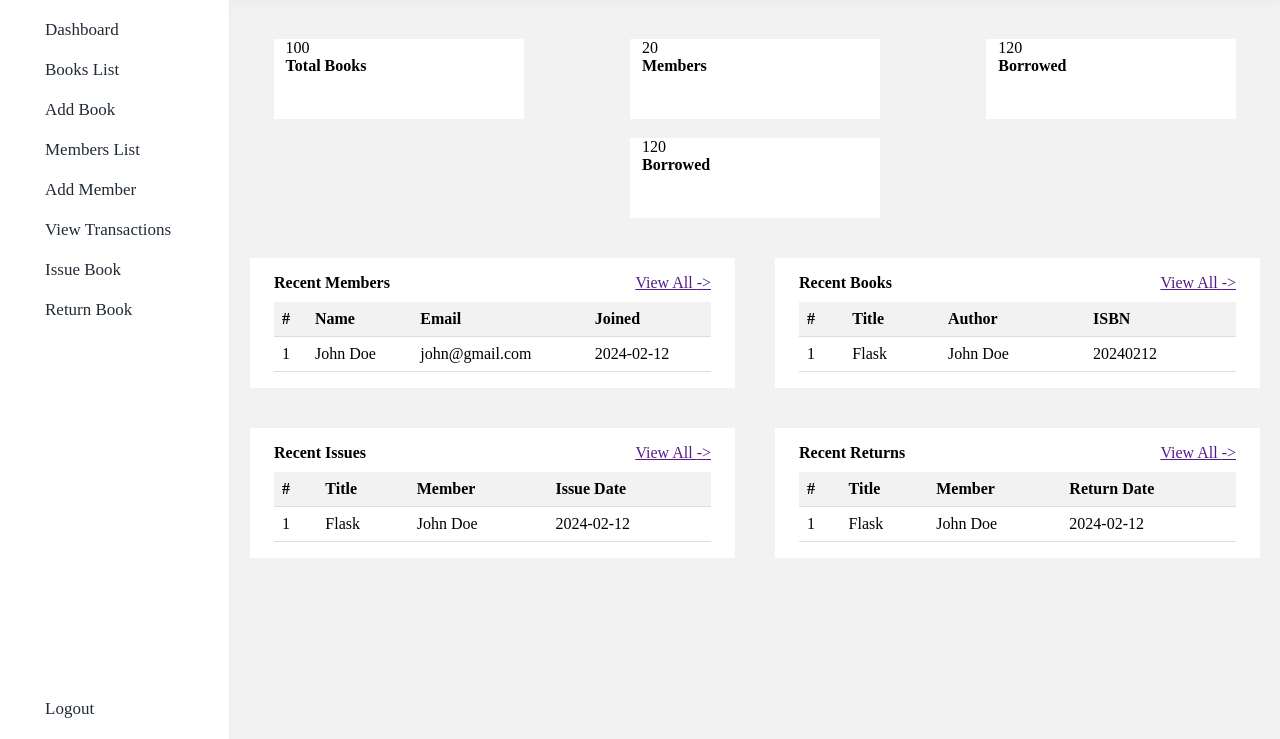
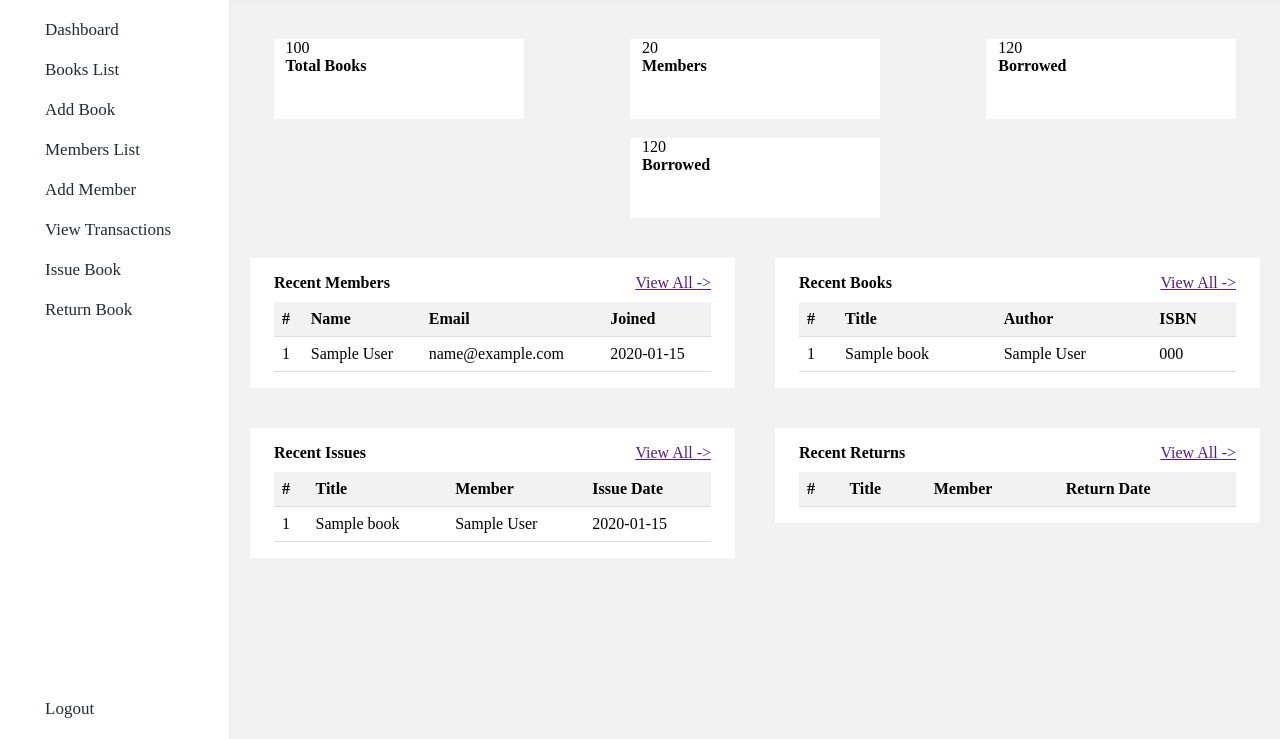
Before and after one commit to emmanuel-mwendwa/Library_Management_System, a Flask app: page / in a window 1280 px wide. Shown: the part 61-800 px from the top of the page. Run offline with Flask 3, Linux system fonts and the light colour scheme; a user stored in the database is signed in; tables that the repository leaves empty hold one stand-in row (values such as "Sample post"); lists and menus that the app fills with data are empty.

Commit message:
Real info on the dashboard

```diff
--- a/app/auth/views.py
+++ b/app/auth/views.py
@@ -66,7 +66,7 @@ def logout():
 
     logout_user()
 
-    flash("You have been logged out!!", category="success")
+    flash("Logged out successfully!!", category="success")
 
     return redirect(url_for('auth.login'))
 
--- a/app/models.py
+++ b/app/models.py
@@ -78,6 +78,7 @@ class Transaction(db.Model):
     return_date = db.Column(db.DateTime, nullable=True)
     rent_fee = db.Column(db.Float, default=0.0)
     expected_return_date = db.Column(db.DateTime, nullable=False)
+    status = db.Column(db.String(20))
 
 
     def calculate_rent_fee(self):
--- a/app/static/base.css
+++ b/app/static/base.css
@@ -41,22 +41,6 @@ body {
     align-items: center;
     gap: 1.5rem;
     text-align: end;
-}
-
-.header .search-container {
-    max-width: 600px;
-    position: relative;
-    display: flex;
-}
-
-.header .search-container form .search-bar {
-    border: 1px solid gray;
-    border-radius: 5px;
-    height: 20px;
-    width: 100%;
-    padding: 14px 23px;
-    outline: 0;
-    background-color: #f5f5f5;
 }
 
 .sidebar {
--- a/app/templates/index.html
+++ b/app/templates/index.html
@@ -49,12 +49,14 @@
                     </tr>
                 </thead>
                 <tbody>
+                    {% for recent_member in recent_members %}
                     <tr>
-                        <td>1</td>
-                        <td>John Doe</td>
-                        <td>john@gmail.com</td>
-                        <td>2024-02-12</td>
+                        <td>{{ loop.index }}</td>
+                        <td>{{ recent_member.first_name }} {{ recent_member.last_name }}</td>
+                        <td>{{ recent_member.email }}</td>
+                        <td>{{ recent_member.created_at.date() }}</td>
                     </tr>
+                    {% endfor %}
                 </tbody>
             </table>
         </div>
@@ -76,12 +78,14 @@
                     </tr>
                 </thead>
                 <tbody>
+                    {% for recent_book in recent_books %}
                     <tr>
-                        <td>1</td>
-                        <td>Flask</td>
-                        <td>John Doe</td>
-                        <td>20240212</td>
+                        <td>{{ loop.index }}</td>
+                        <td>{{ recent_book.title }}</td>
+                        <td>{{ recent_book.author }}</td>
+                        <td>{{ recent_book.isbn }}</td>
                     </tr>
+                    {% endfor %}
                 </tbody>
             </table>
         </div>
@@ -103,12 +107,14 @@
                     </tr>
                 </thead>
                 <tbody>
+                    {% for recent_issue in recent_issues %}
                     <tr>
-                        <td>1</td>
-                        <td>Flask</td>
-                        <td>John Doe</td>
-                        <td>2024-02-12</td>
+                        <td>{{ loop.index }}</td>
+                        <td>{{ recent_issue.book.title }}</td>
+                        <td>{{ recent_issue.member.first_name }} {{ recent_issue.member.last_name }}</td>
+                        <td>{{ recent_issue.issue_date.date() }}</td>
                     </tr>
+                    {% endfor %}
                 </tbody>
             </table>
         </div>
@@ -130,12 +136,14 @@
                     </tr>
                 </thead>
                 <tbody>
+                    {% for recent_return in recent_returns %}
                     <tr>
-                        <td>1</td>
-                        <td>Flask</td>
-                        <td>John Doe</td>
-                        <td>2024-02-12</td>
+                        <td>{{ loop.index }}</td>
+                        <td>{{ recent_return.book.title }}</td>
+                        <td>{{ recent_return.member.first_name }} {{ recent_return.member.last_name }}</td>
+                        <td>{{ recent_return.return_date.date() }}</td>
                     </tr>
+                    {% endfor %}
                 </tbody>
             </table>
         </div>
--- a/app/templates/transactions/view_transactions.html
+++ b/app/templates/transactions/view_transactions.html
@@ -34,7 +34,7 @@
         {% endif %}
         <td>{{ transaction.rent_fee }}</td>
         <td>{{ transaction.expected_return_date.date() }}</td>
-        <td>"Pending"</td>
+        <td>{{ transaction.status }}</td>
       </tr>
       {% endfor %}
     </tbody>
--- a/main.py
+++ b/main.py
@@ -3,6 +3,8 @@ from app import create_app, db
 from flask_migrate import Migrate
 
 from flask import render_template
+
+from app.models import Book, Member, Transaction
 
 
 app = create_app('default')
@@ -10,7 +12,26 @@ migrate = Migrate(app, db)
 
 @app.route("/")
 def home():
-    return render_template("index.html")
+
+    recent_books = Book.query.order_by(Book.created_at.desc()).limit(4).all()
+
+    recent_members = Member.query.order_by(Member.created_at.desc()).limit(4).all()
+
+    recent_issues = Transaction.query.join(Book, Transaction.book_id == Book.id) \
+                                  .join(Member, Transaction.member_id == Member.id) \
+                                  .filter(Transaction.status == "Borrowed") \
+                                  .order_by(Transaction.issue_date.desc()) \
+                                  .limit(4) \
+                                  .all()
+
+    recent_returns = Transaction.query.filter_by(status = "Returned")\
+                        .order_by(Transaction.issue_date.desc())\
+                        .limit(4)\
+                        .all()
+
+    return render_template("index.html",
+                           recent_books=recent_books, recent_members=recent_members, recent_issues=recent_issues, recent_returns=recent_returns
+                           )
 
 @app.shell_context_processor
 def make_shell_processor():
```
Also changed, not shown: app/transactions/views.py (+6 -2 lines), migrations/versions/4c4867d10ee4_transaction_status.py (added, +32 -0 lines).
